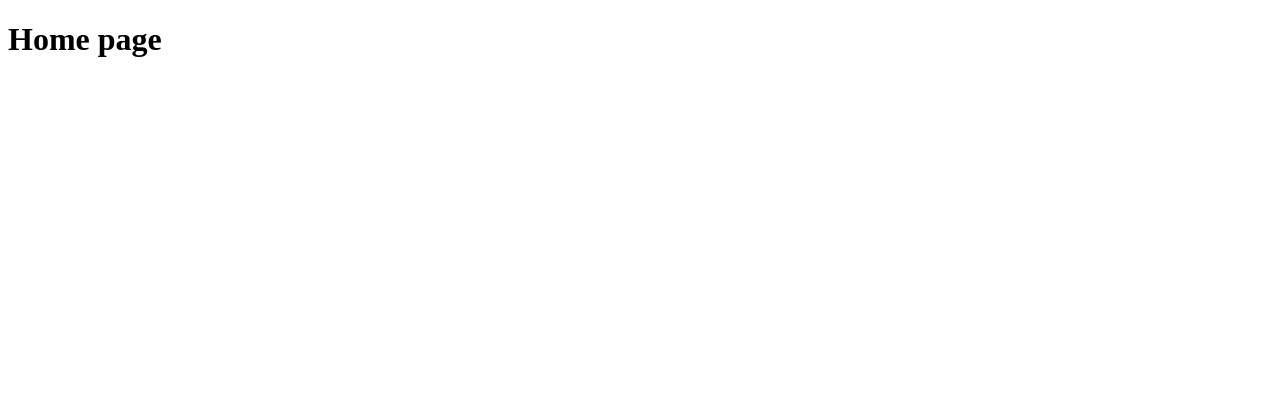
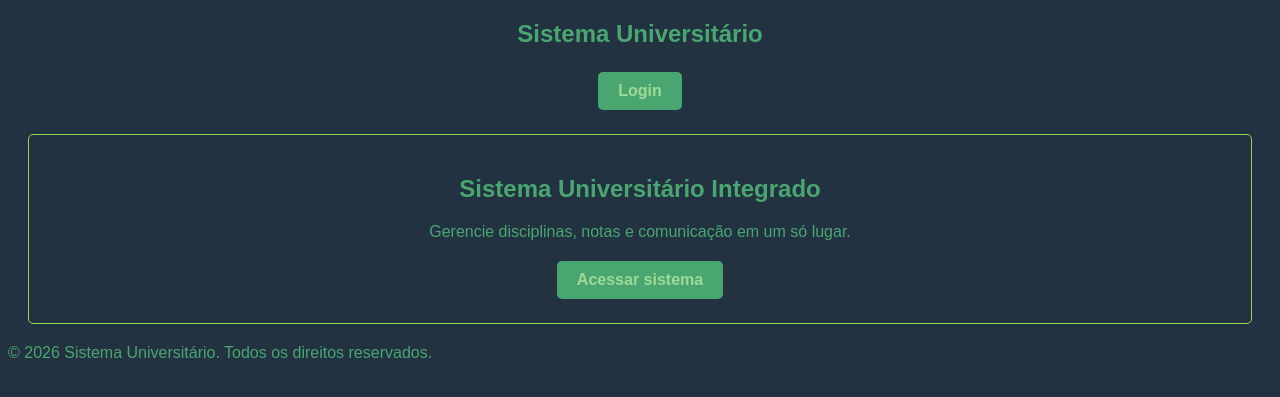
Before and after one commit to Eduardo499/Sistema-Universitario, a Django app: page / in a window 1280 px wide. Before the commit the part shown is almost empty. Shown: the top 397 px of the page. Run offline with Django 5.2, Linux system fonts and the light colour scheme.

Commit message:
home page atualizada

```diff
--- /dev/null
+++ b/core/static/core/style.css
@@ -0,0 +1,38 @@
+body {
+    font-family: Arial, sans-serif;
+    background-color: #223240;
+    color: #49A671;
+
+}
+
+nav {
+    text-align: center;
+}
+
+section {
+    margin: 20px;
+    padding: 20px;
+    border: 1px solid #93D94E;
+    border-radius: 5px;
+    text-align: center;
+}
+
+footer {
+    margin-top: 20px;
+    padding: 10px;
+    background-color: #626262;
+}
+
+button {
+    background-color: #49A671;
+    color: #9FD996;
+    border: none;
+    padding: 10px 20px;
+    text-align: center;
+    text-decoration: none;
+    display: inline-block;
+    font-size: 16px;
+    margin: 4px 2px;
+    cursor: pointer;
+    border-radius: 5px;
+}
--- a/core/templates/core/public_home.html
+++ b/core/templates/core/public_home.html
@@ -1,11 +1,28 @@
+{% load static %}
+
 <!DOCTYPE html>
 <html lang="pt-br">
 <head>
     <meta charset="UTF-8">
     <meta name="viewport" content="width=device-width, initial-scale=1.0">
-    <title>Home page</title>
+    <title>Sistema Universitário</title>
+    <link rel="stylesheet" href="{% static 'core/style.css' %}">
 </head>
 <body>
-    <h1>Home page</h1>
+
+    <nav>
+        <h2>Sistema Universitário</h2>
+        <button href="/login"><strong>Login</strong></button>
+    </nav>
+
+    <section>
+        <h1>Sistema Universitário Integrado</h1>
+        <p>Gerencie disciplinas, notas e comunicação em um só lugar.</p>
+        <button href="/login"><strong>Acessar sistema</strong></button>
+    </section>
+
+    <flooter>
+        <p>&copy; 2026 Sistema Universitário. Todos os direitos reservados.</p>
+    </footer>
 </body>
 </html>
```
